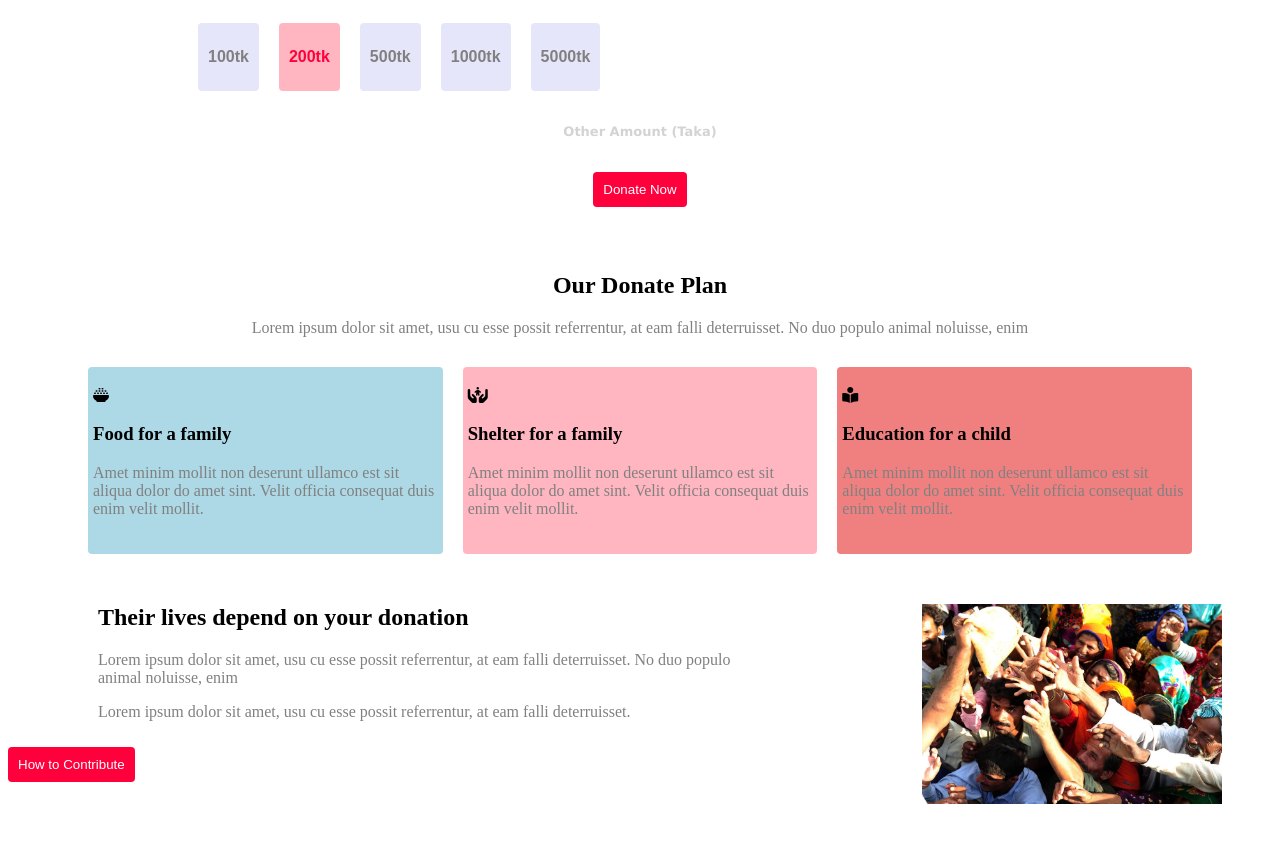
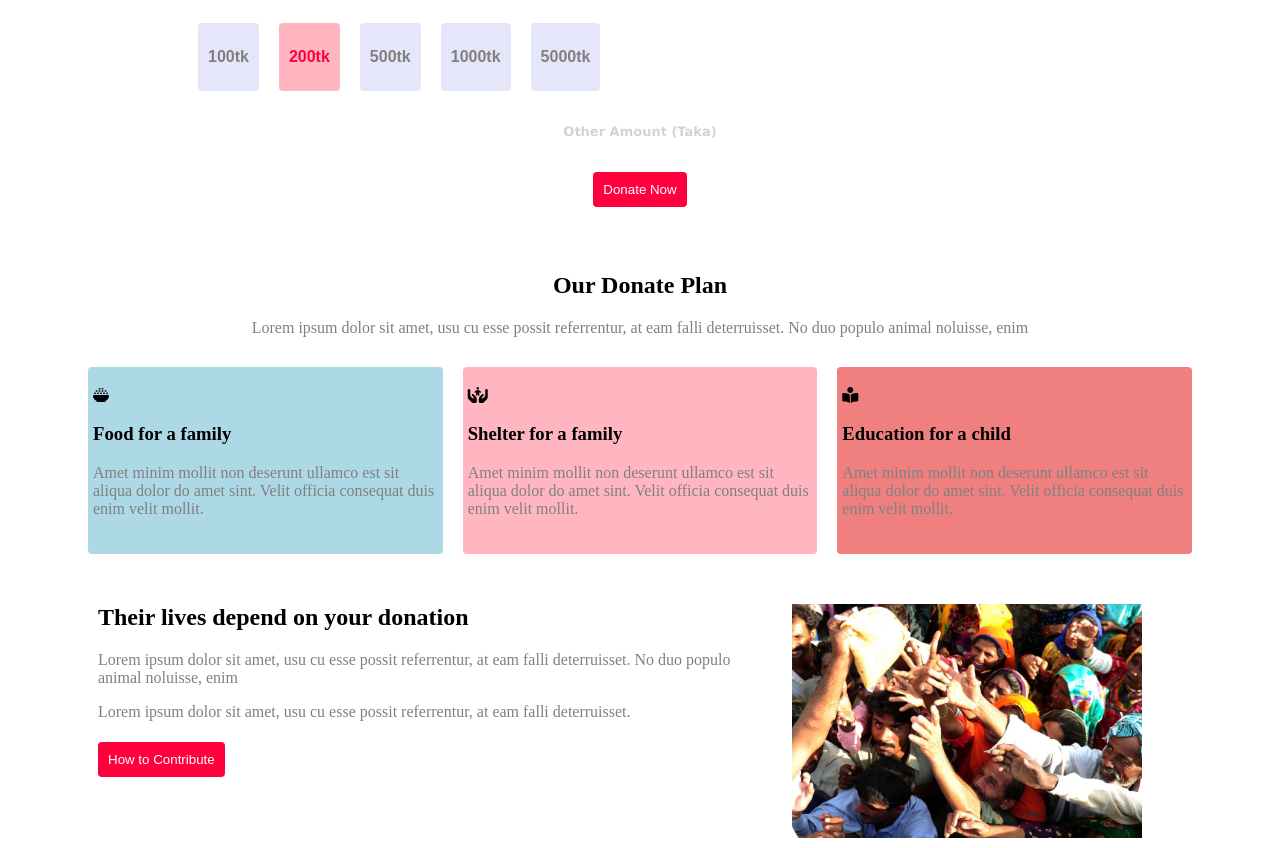
Before and after one commit to farhadankhi/donate-portfolio, a plain HTML site: page index.html in a window 1280 px wide. Shown: the part 607-1455 px from the top of the page. Before the commit the page ends 1421 px from the top, so only its background shows below. Drawn offline with Linux system fonts and the light colour scheme.

Commit message:
added all their live

```diff
--- a/index.html
+++ b/index.html
@@ -78,7 +78,9 @@
             <p>Lorem ipsum dolor sit amet, usu cu esse possit
                 referrentur, at eam falli deterruisset.</p>
         </div>
+        <div class="different">
             <button class="primary-btn">How to Contribute</button>
+        </div>
 
 
     </section>
--- a/styles/donate.css
+++ b/styles/donate.css
@@ -100,9 +100,10 @@ div p,.text1,.text2,.text3{
 /* their live section */
 
 .img-people{
-    width: 300px;
+    width: 350px;
+    height: auto;
     float:right;
-    padding: 20px 50px 10px 30px;
+    padding: 20px 130px 10px 50px;
 }
 
 .title4{
@@ -111,5 +112,8 @@ div p,.text1,.text2,.text3{
 }
 .description-text{
     color: grey;
-    padding:0px 500px 10px 90px ;
+    padding:0px 100px 5px 90px ;
 }
+.different{
+    margin-left: 90px;
+}
```
